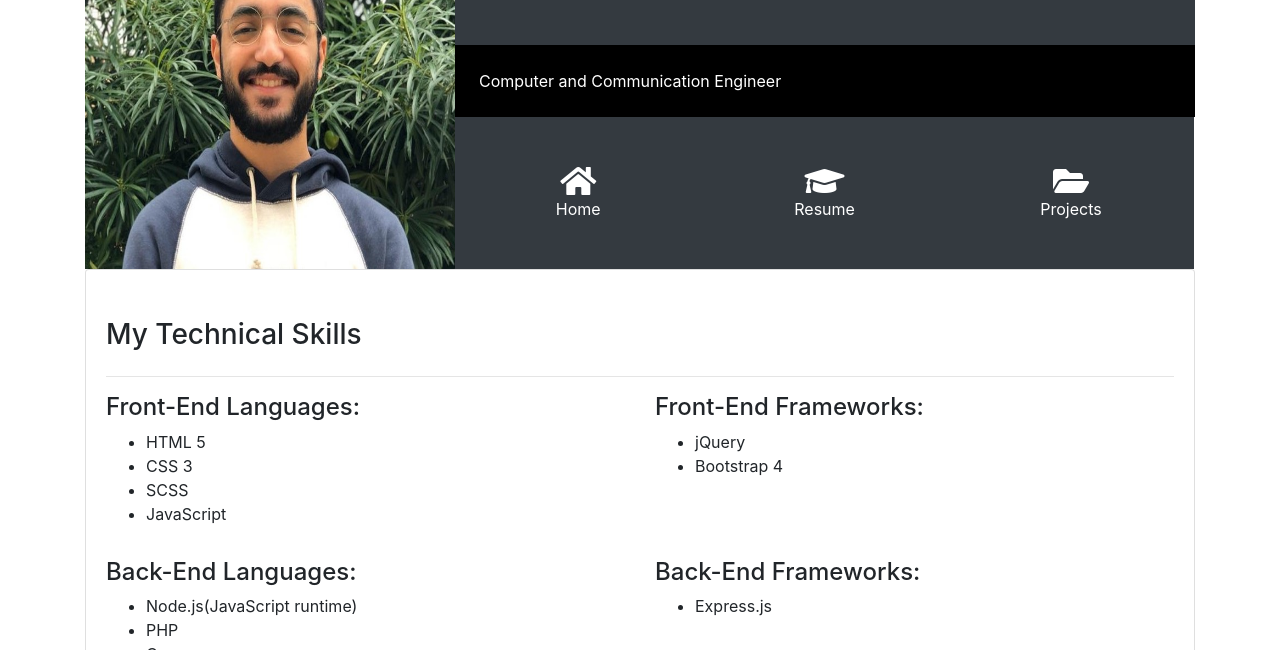
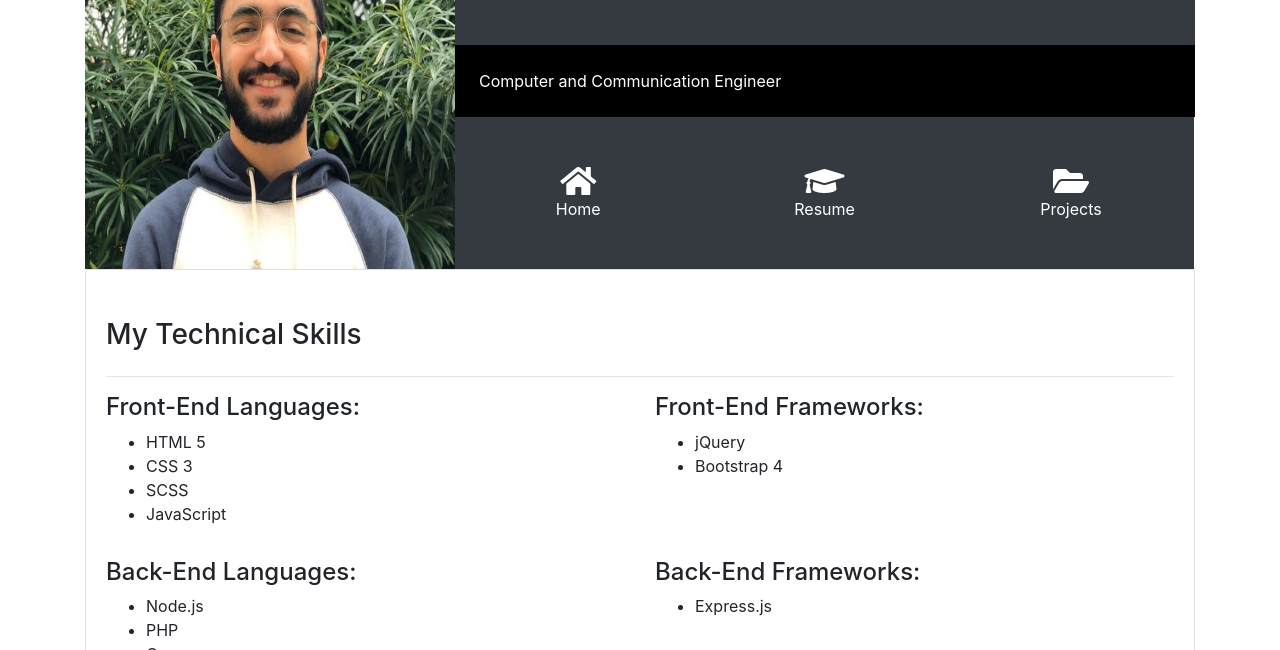
Before and after one commit to mhdsaf/mhdsaf.github.io, a plain HTML site: page index.html in a window 1280 px wide. Shown: the part 150-800 px from the top of the page. Drawn offline with nearby package versions, Linux system fonts and the light colour scheme; some packages are replaced by stand-ins of ours; a script that the page names is missing.

Commit message:
Title fix

```diff
--- a/index.html
+++ b/index.html
@@ -12,7 +12,7 @@
   <link rel="stylesheet" href="https://cdnjs.cloudflare.com/ajax/libs/ekko-lightbox/5.3.0/ekko-lightbox.css" />
   <link rel="stylesheet" href="css/style.css">
   <script src="https://cdnjs.cloudflare.com/ajax/libs/pdfobject/2.1.1/pdfobject.min.js"></script>
-  <title>Bootstrap Theme</title>
+  <title>Mohamed Safieddine</title>
 
 </head>
 
@@ -101,7 +101,7 @@
           <div class="col-md-6">
             <h4>Back-End Languages:</h4>
             <ul>
-              <li>Node.js(JavaScript runtime)</li>
+              <li>Node.js</li>
               <li>PHP</li>
               <li>C++</li>
             </ul>
```
